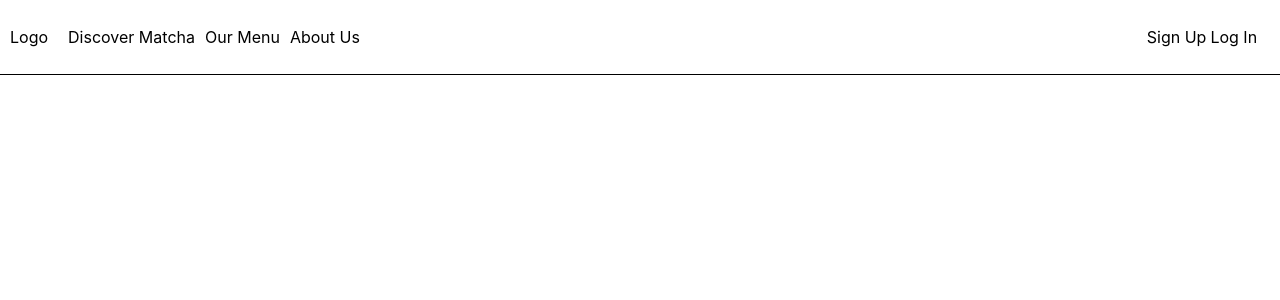
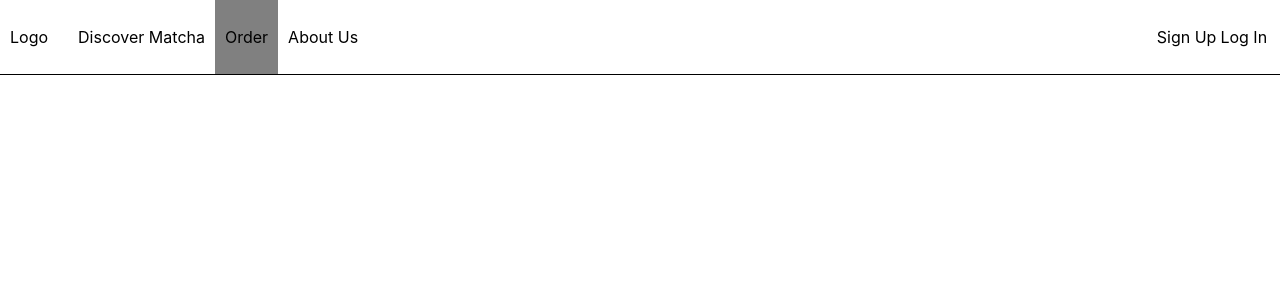
Before and after one commit to ElijahAdams/match_shop, a React (Vite) app: page /order in a window 1280 px wide. Shown: the top 300 px of the page. Built offline with nearby package versions, Linux system fonts and the light colour scheme; no server answers.

Commit message:
Add navlinks and basic styling. remove use of mui

```diff
--- a/src/components/Navbar.jsx
+++ b/src/components/Navbar.jsx
@@ -1,5 +1,6 @@
 import React from 'react'
 import { Box, Flex, Grid, Spacer } from '@chakra-ui/react'
+import { NavLink } from 'react-router-dom';
 
 const NAV_ITEMS = [
   {
@@ -15,17 +16,27 @@ const NAV_ITEMS = [
     href: '#',
   },
 ]
+let activeStyle = ({ isActive }) => {return isActive ?
+  'navbar__active-link navbar__navlink':
+  'navbar__navlink'
+};
 
 const Navbar = () => {
   return (
     <>
-      <Flex p="10px" borderBottom="1px" color="black" w="100%" h="75px" alignItems="center" gap="2">
-        <Flex>
+      <Flex pl="10px" borderBottom="1px" color="black" w="100%" h="75px" alignItems="center" gap="2">
+        <Flex h="100%" alignItems="center">
           <Box mr="20px">Logo</Box>
-          <Flex >
-            <Box mr="10px">Discover Matcha</Box>
-            <Box mr="10px">Our Menu</Box>
-            <Box mr="10px">About Us</Box>
+          <Flex h="100%" alignItems="center">
+              <NavLink end to="/" className={(activeStyle)}>
+                Discover Matcha
+              </NavLink>
+              <NavLink end to="/order" className={activeStyle}>
+                Order
+              </NavLink>
+              <NavLink end to="/about" className={activeStyle}>
+                About Us
+              </NavLink>
           </Flex>
         </Flex>
         <Spacer />
--- a/src/index.css
+++ b/src/index.css
@@ -16,3 +16,16 @@ h1 {
   font-size: 3.2em;
   line-height: 1.1;
 }
+
+.navbar__navlink {
+  height: 100%;
+  display: flex;
+  align-items: center;
+  padding: 10px;
+}
+.navbar__navlink:hover {
+ background-color: lightgray;
+}
+.navbar__active-link {
+  background-color: gray;
+}
--- a/src/pages/HomePage.jsx
+++ b/src/pages/HomePage.jsx
@@ -1,11 +1,11 @@
 import React from 'react';
-import Button from '@mui/material/Button';
 
 const HomePage = () => {
 
   return (
     <>
-    <Button variant="contained">Order</Button>
+    <h1>Discover Matcha</h1>
+    <button>Order</button>
     </>
   )
 }
```
